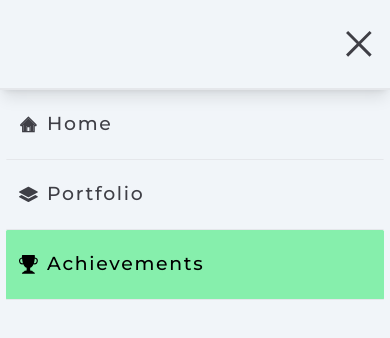
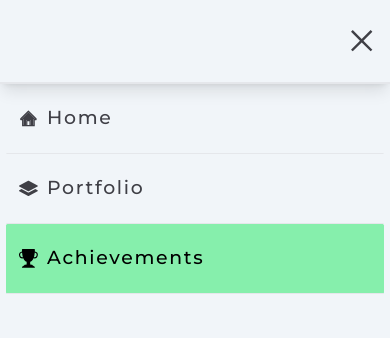
Before and after one commit to Digzcod/nextjs-gym, a Next.js app: page /achievements in a window 390 px wide. Both pictures are taken after a click on the icon 23 px from the left and 31 px from the top of the page. Shown: the top 338 px of the page. Built offline with nearby package versions, Linux system fonts and the light colour scheme.

Commit message:
resize the icon

```diff
--- a/app/components/00--landingPage/MobileDrawer.tsx
+++ b/app/components/00--landingPage/MobileDrawer.tsx
@@ -55,7 +55,7 @@ export default function MobileDrawer({
       >
         <div className="flex items-center justify-end w-screen px-[1rem] py-[2rem] border-b-2 shadow-lg">
           <button onClick={() => setOpen(!open)}>
-            <VscChromeClose className="text-[3rem] font-[900]/"/>
+            <VscChromeClose className="text-[2.5rem] font-[900]/"/>
           </button>
         </div>
 
```
